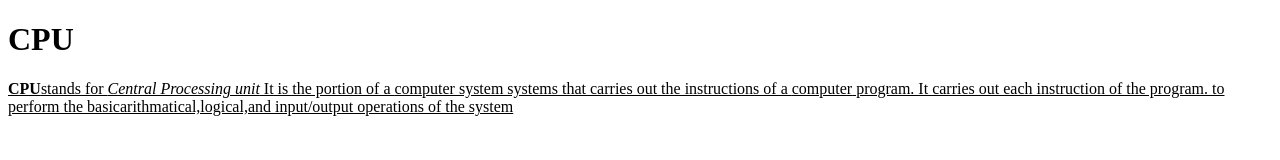
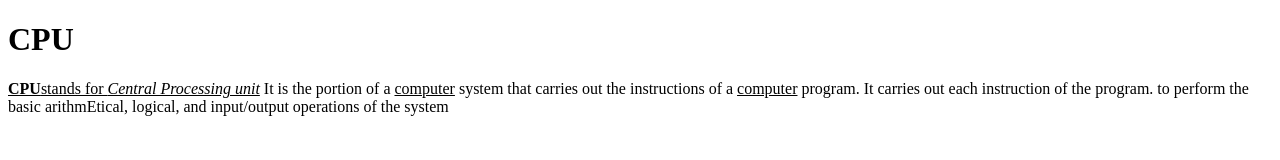
Before and after one commit to iamneo-production/cfddccccfbaccbcadaeccdfffebaeceaec, a plain HTML site: page public/index.html in a window 1280 px wide. Drawn offline with Linux system fonts and the light colour scheme.

Commit message:
Backup Commit

```diff
--- a/public/index.html
+++ b/public/index.html
@@ -9,10 +9,10 @@
 </head>
 <body>
     <h1>CPU</h1>
-   <u><b>CPU</b>stands for <i> Central Processing unit</i>
-    It is the portion of a <u>computer</u> system systems that carries
+   <u><b>CPU</b>stands for <i> Central Processing unit</i></u>
+    It is the portion of a <u>computer</u> system  that carries
     out the instructions of a <u>computer</u> program.
     It carries out each instruction of the program.
-    to perform the basicarithmatical,logical,and input/output operations of the system<i/>
+    to perform the basic arithmEtical, logical, and input/output operations of the system
 </body>
 </html>
```
